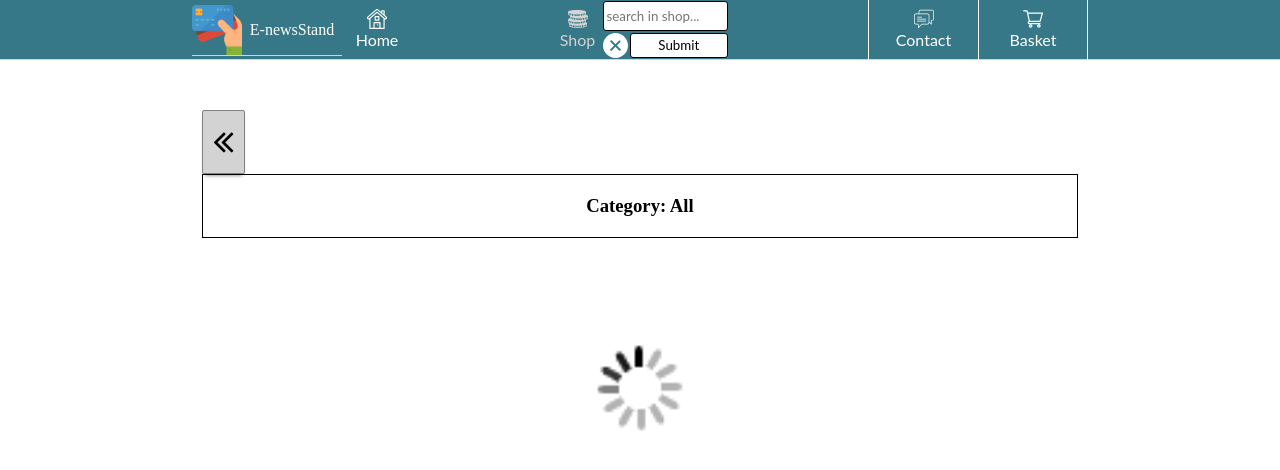
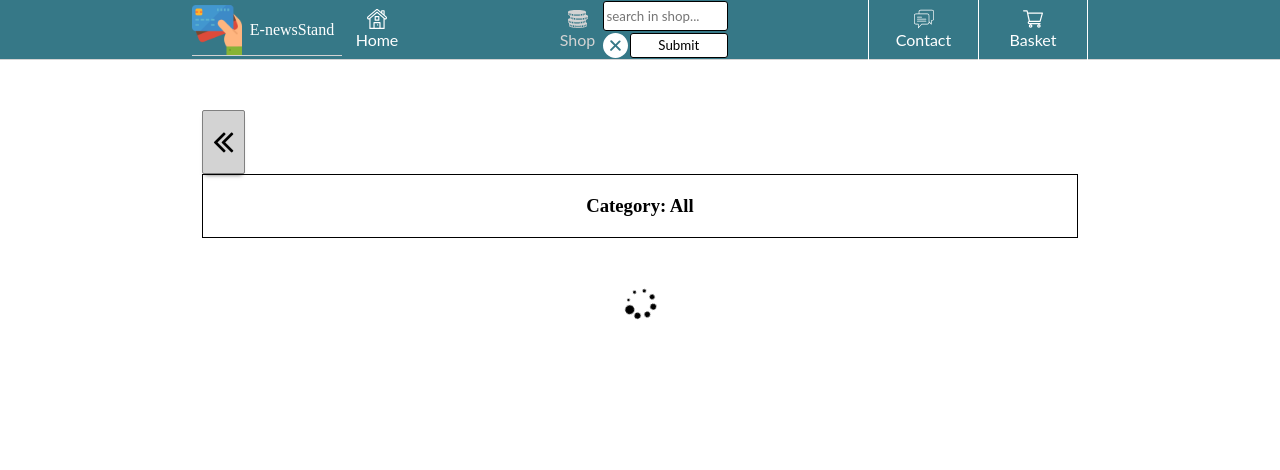
Before and after one commit to klauza/e-newsstand, a React (Create React App) app in the folder client/: page /shop/search in a window 1280 px wide. Shown: the top 470 px of the page. Built offline with nearby package versions, Linux system fonts and the light colour scheme; no server answers; what react-pose would draw is missing.

Commit message:
replace gif spinner with svg one

```diff
--- /dev/null
+++ b/client/src/Icons/Spinner.js
@@ -0,0 +1,9 @@
+import React from "react";
+
+const SvgSpinner = props => (
+  <svg width={32.707} height={32.707} {...props}>
+    <path d="M21.477 4.511a4.511 4.511 0 01-4.508 4.508 4.51 4.51 0 010-9.019 4.51 4.51 0 014.508 4.511zM16.972 27.68a2.514 2.514 0 00-2.517 2.508 2.51 2.51 0 002.505 2.52 2.509 2.509 0 002.519-2.506 2.512 2.512 0 00-2.507-2.522zm14.479-10.328a1.64 1.64 0 00-1.641-1.641 1.64 1.64 0 00-1.644 1.641 1.644 1.644 0 003.285 0zm-24.456 0a2.87 2.87 0 10-5.739-.001 2.87 2.87 0 005.739.001zm19.967-9.998a1.289 1.289 0 00-1.825 0 1.297 1.297 0 000 1.832c.506.506 1.321.506 1.825 0s.504-1.326 0-1.832zm-16.989 17a2.96 2.96 0 00-4.17-.002 2.937 2.937 0 000 4.16 2.95 2.95 0 004.168 0 2.932 2.932 0 00.002-4.158zm17.278 3.277a1.699 1.699 0 00-.002-2.396 1.684 1.684 0 00-2.385.004 1.7 1.7 0 000 2.395 1.685 1.685 0 002.387-.003zM10.047 10.427a3.053 3.053 0 000-4.311 3.044 3.044 0 00-4.305 0c-1.188 1.189-1.188 3.119.001 4.311s3.115 1.191 4.304 0z" />
+  </svg>
+);
+
+export default SvgSpinner;
--- a/client/src/layout/Loader.js
+++ b/client/src/layout/Loader.js
@@ -1,19 +1,31 @@
 import React from 'react';
-import loadingImg from '../media/smallloader.gif';
 import styled from 'styled-components';
+import SvgSpinner from '../Icons/Spinner';
 
 const LoaderWrapper = styled.div`
   width: 200px; height: 200px;
   margin: 50px auto;
-  img{
-    width: 100%; height: 100%; object-fit: cover;
+
+  svg{
+    display: block;
+    margin: 0 auto;
+    animation: svg-animation infinite 750ms linear;
+
+    @keyframes svg-animation{
+      0%{
+        transform: rotate(0deg);
+      }
+      100%{
+        transform: rotate(360deg);
+      }
+    }
   }
 `;
 
 const Loader = () => {
   return (
     <LoaderWrapper>
-      <img src={loadingImg} alt=""/>
+      <SvgSpinner />
     </LoaderWrapper>
   )
 }
```
Also changed, not shown: client/assets/cancel.svg (deleted), client/src/media/smallloader.gif (deleted).
